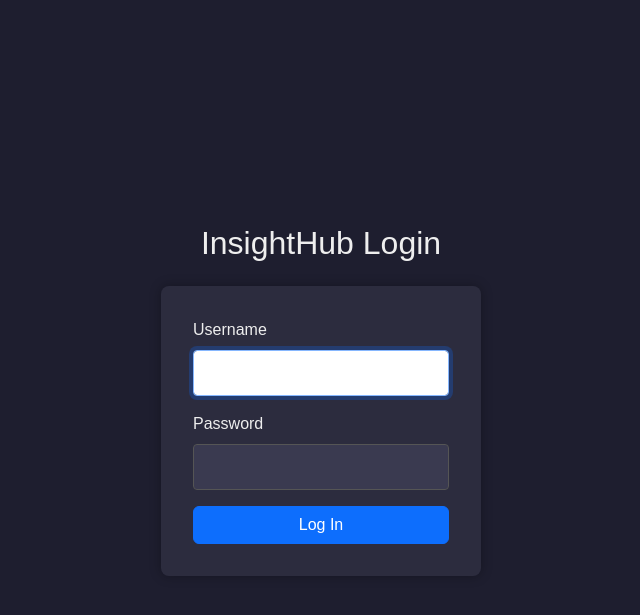
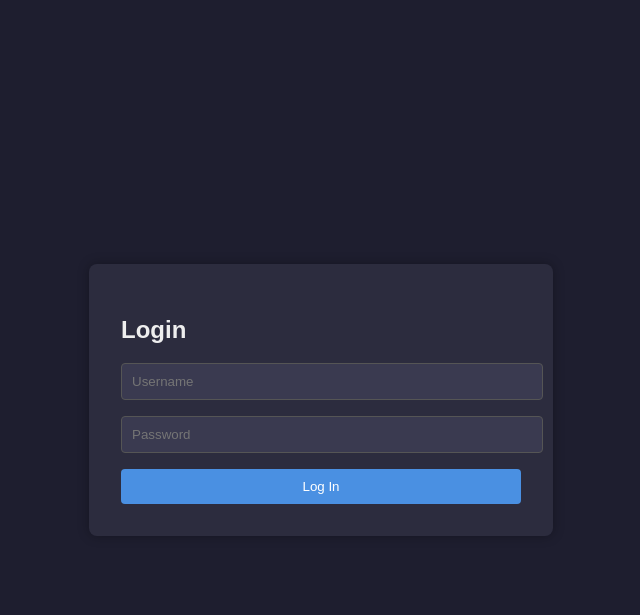
Before and after one commit to Hisha/InsightHub, a FastAPI app: page /login in a window 1280 px wide. Shown: the top 615 px of the page, without its empty margins (319-959 px from the left). Run offline with FastAPI, Linux system fonts and the light colour scheme; the visitor is signed in with stand-in values (Sample User, id 1).

Commit message:
Update login.html

```diff
--- a/templates/login.html
+++ b/templates/login.html
@@ -1,47 +1,20 @@
 <!DOCTYPE html>
-<html lang="en">
+<html>
 <head>
-  <meta charset="UTF-8" />
-  <title>InsightHub Login</title>
-  <meta name="viewport" content="width=device-width, initial-scale=1" />
-  <link
-    href="https://cdn.jsdelivr.net/npm/bootstrap@5.3.3/dist/css/bootstrap.min.css"
-    rel="stylesheet"
-  />
-  <link rel="stylesheet" href="{{ request.scope.root_path }}static/css/login.css" />
+  <title>Login - InsightHub</title>
+  <link rel="stylesheet" href="/insight/static/css/login.css">
 </head>
 <body>
-    <div class="login-box">
-      <h2 class="text-center mb-4">InsightHub Login</h2>
+  <form method="post">
+    <h2>Login</h2>
+
     {% if error %}
-      <div class="alert alert-danger" role="alert">
-        {{ error }}
-      </div>
+      <p style="color: red;">{{ error }}</p>
     {% endif %}
-      <form method="post" action="{{ request.scope.path }}">
-        <div class="mb-3">
-          <label for="username" class="form-label">Username</label>
-          <input
-            type="text"
-            class="form-control"
-            id="username"
-            name="username"
-            required
-            autofocus
-          />
-        </div>
-        <div class="mb-3">
-          <label for="password" class="form-label">Password</label>
-          <input
-            type="password"
-            class="form-control"
-            id="password"
-            name="password"
-            required
-          />
-        </div>
-        <button type="submit" class="btn btn-primary w-100">Log In</button>
+
+    <input type="text" name="username" placeholder="Username" required>
+    <input type="password" name="password" placeholder="Password" required>
+    <input type="submit" value="Log In">
   </form>
-    </div>
 </body>
 </html>
```
Lines whose indentation alone changed are shown as unchanged.
